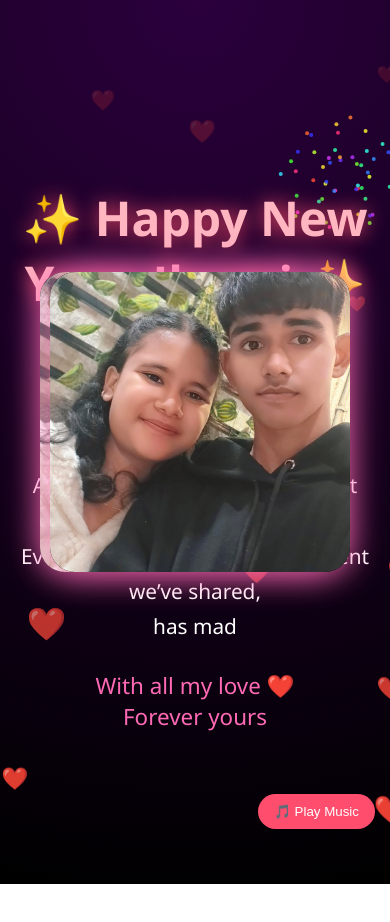
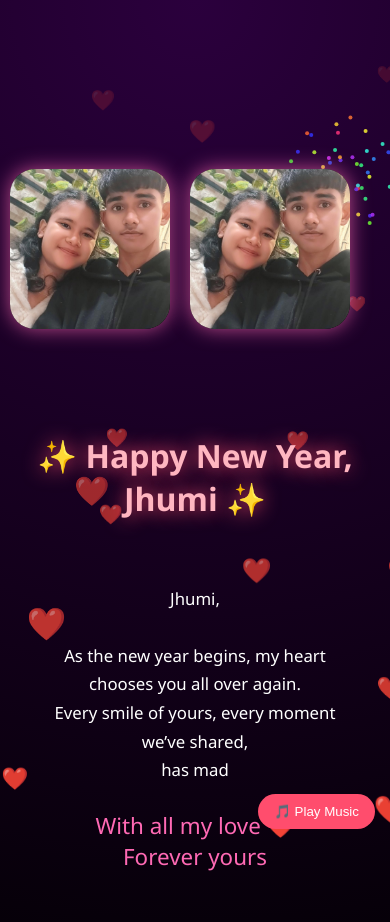
Before and after one commit to vanshBhatt1234/2026, a plain HTML site: page index.html in a window 390 px wide. Before the commit the page ends 884 px from the top, so only its background shows below. Drawn offline with Linux system fonts and the light colour scheme.

Commit message:
Update index.html

```diff
--- a/index.html
+++ b/index.html
@@ -112,6 +112,39 @@ h1 {
     cursor: pointer;
     z-index: 10;
 }
+    /* 📱 Mobile friendly layout */
+@media (max-width: 768px) {
+
+    .slideshow {
+        width: 160px;
+        height: 160px;
+        top: 20%;
+        transform: translateY(0);
+        box-shadow: 0 0 20px rgba(255,105,180,0.7);
+    }
+
+    .slideshow.left {
+        left: 10px;
+    }
+
+    .slideshow.right {
+        right: 10px;
+    }
+
+    .container {
+        padding-top: 220px;
+    }
+
+    h1 {
+        font-size: 2em;
+    }
+
+    #message {
+        font-size: 1.05em;
+        max-width: 90%;
+    }
+}
+
 </style>
 </head>
 
```
